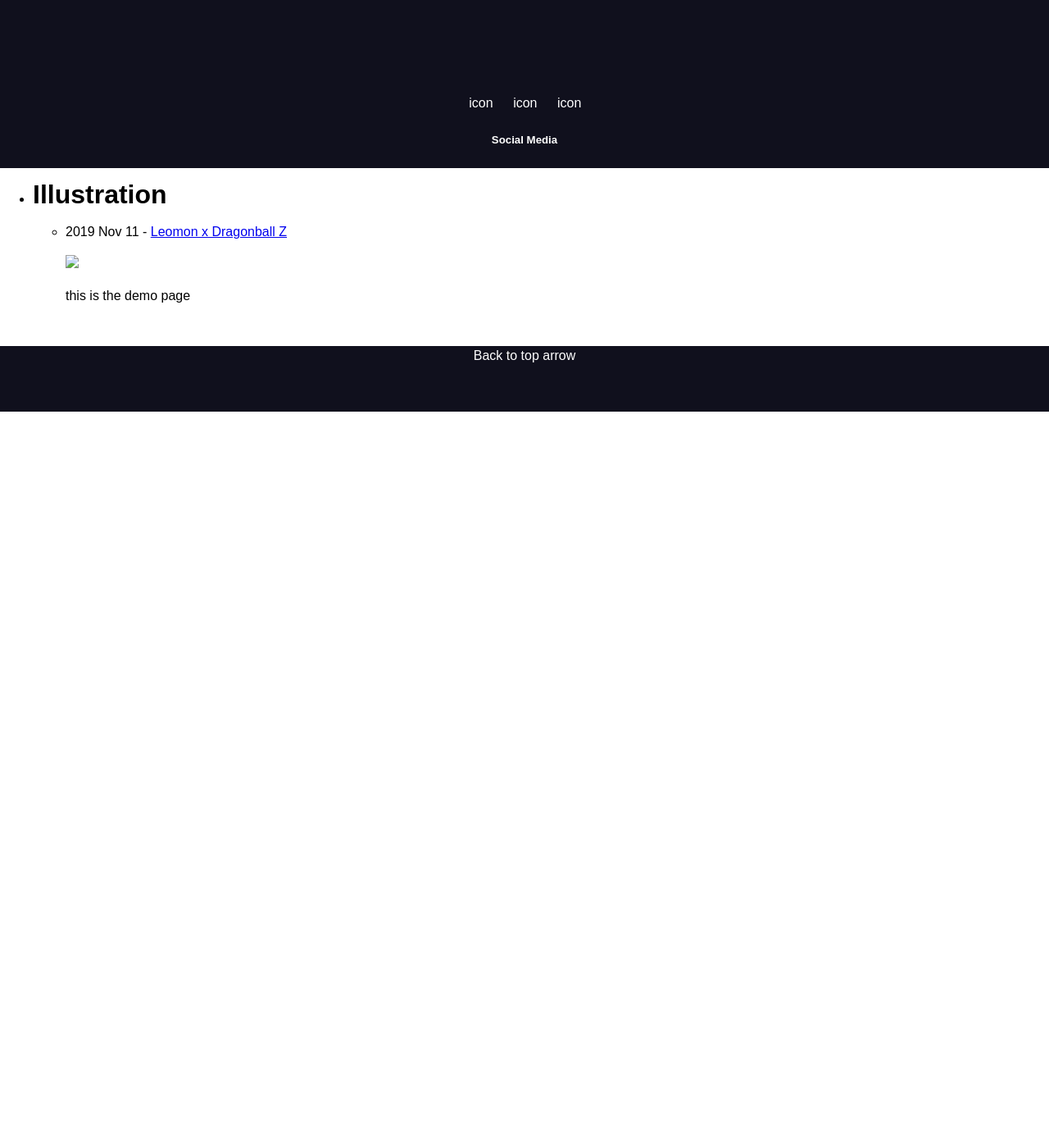
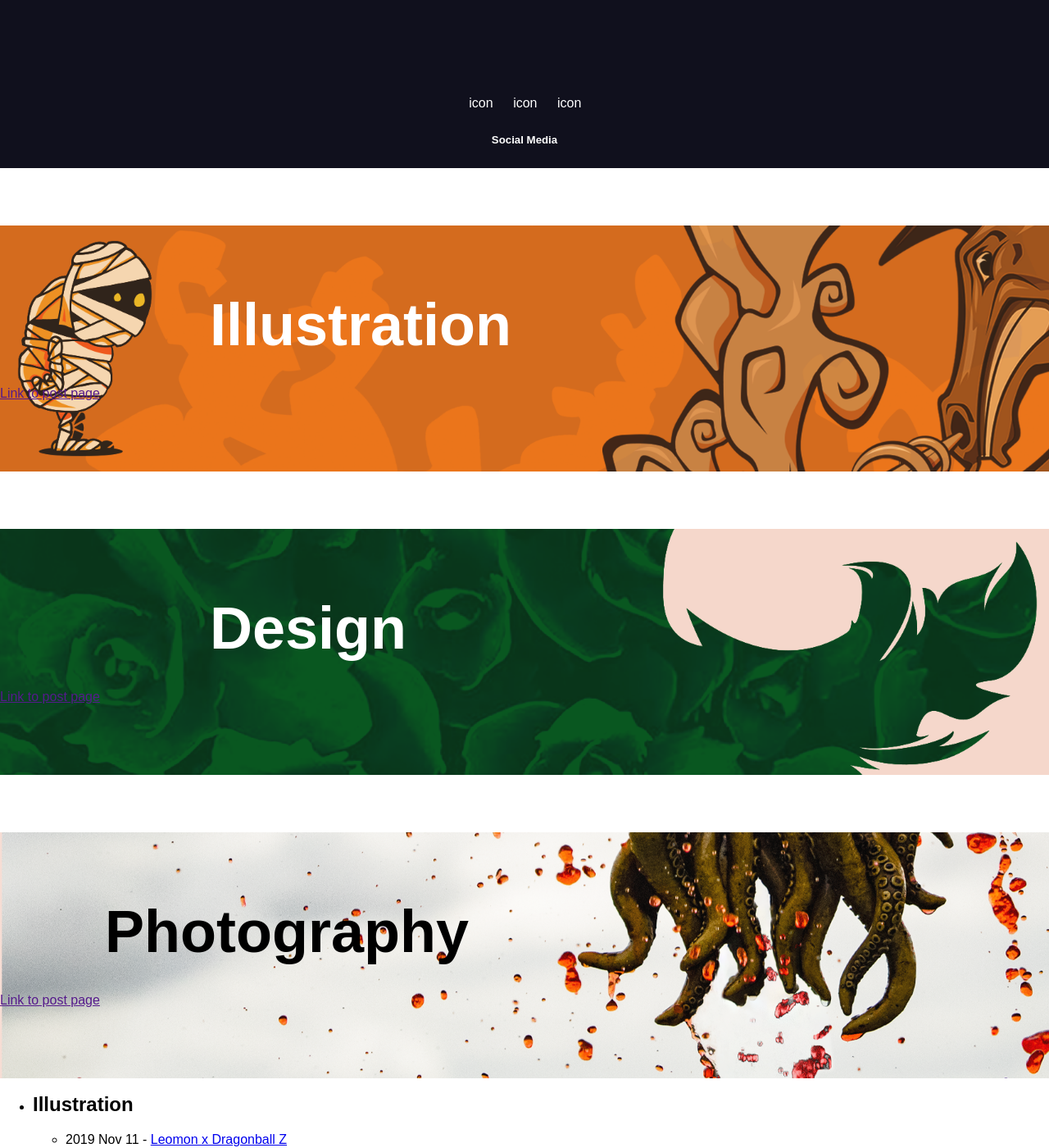
Before and after one commit to SteveReaume/SteveReaume, a Jekyll site: the page built from index.html, in a window 1280 px wide and 1400 px high, scrolled down 702 px. Shown: the whole window at 82% size. Built offline with Jekyll 4.4.1, drawn with Linux system fonts in a browser that asks for light colours; before the commit the page ends 1204 px from its top, so only the background shows below that; part of the change alters nothing that is shown.

```diff
--- a/index.html
+++ b/index.html
@@ -2,6 +2,8 @@
 layout: default
 title: home page
 ---
+
+{% include home.html %}
 
 <ul>
         {% for cat in site.categories %}
```
